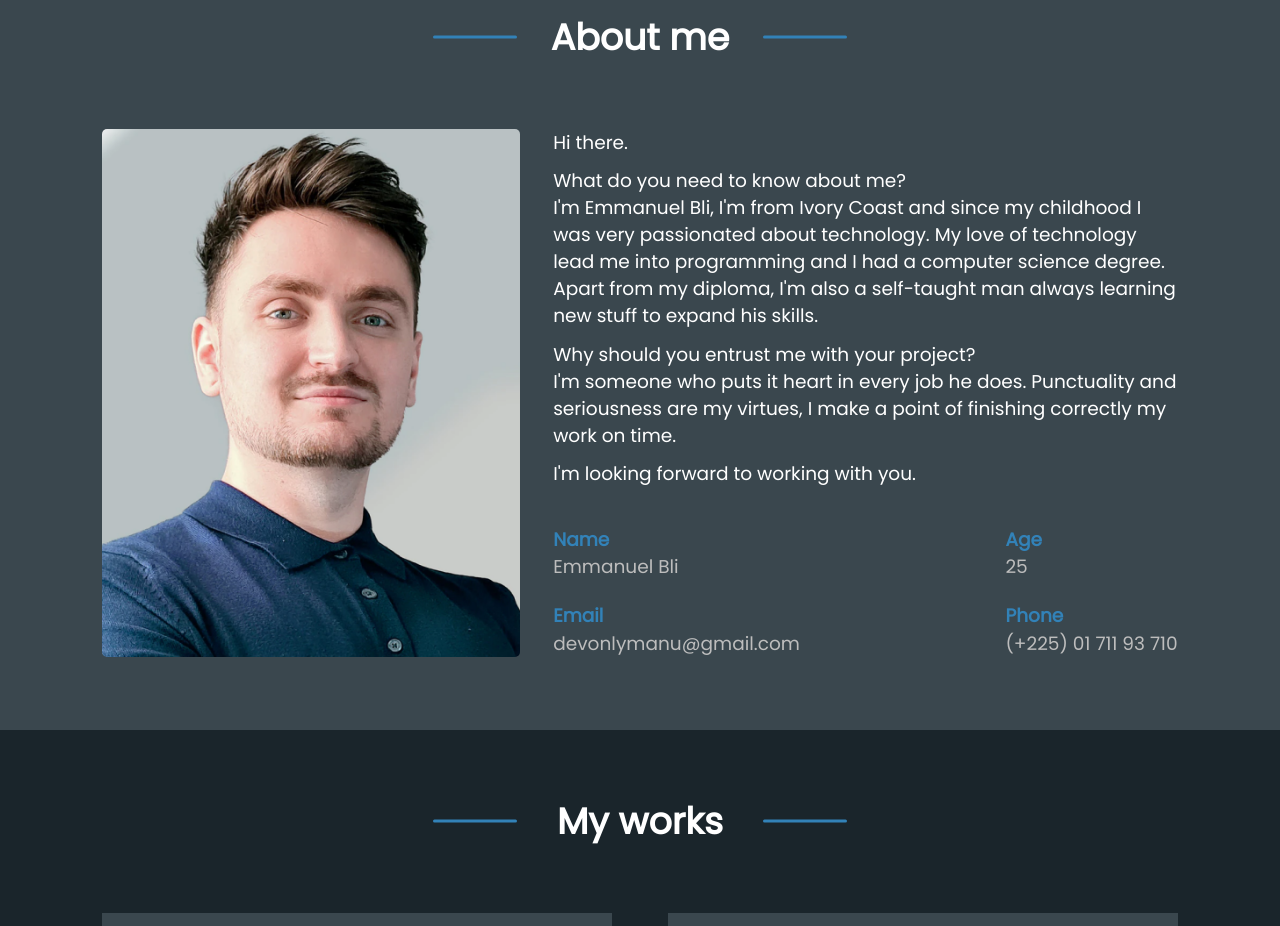
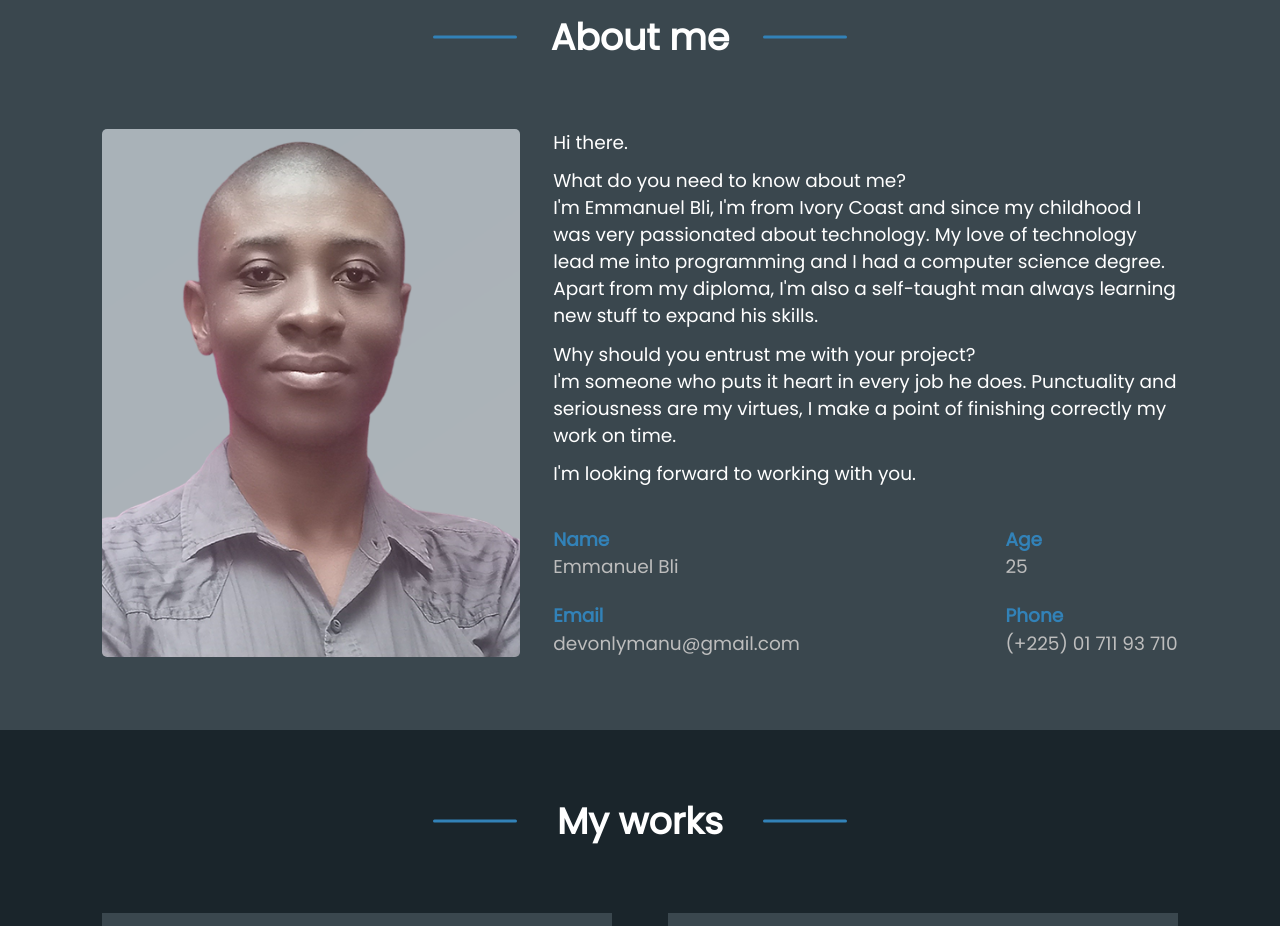
Before and after one commit to OnlyManu/onlymanu-portofolio, a Next.js app: page / in a window 1280 px wide. Shown: the part 1520-2446 px from the top of the page. Built offline with nearby package versions, Linux system fonts and the light colour scheme.

Commit message:
ajout et modification photo de profil

```diff
--- a/components/layouts/personalInfos/personalInfos.js
+++ b/components/layouts/personalInfos/personalInfos.js
@@ -15,7 +15,7 @@ export default function PersonalInfos() {
     return (
         <div className={styles.aboutMe}>
             <div className={styles.picture} data-aos="fade-right">
-                <Image src='/images/photo1.png' className={styles.profilePicture} height={602} width={476} alt='Onlymanu profile picture' />
+                <Image src='/images/profile.png' className={styles.profilePicture} height={602} width={476} alt='Onlymanu profile picture' />
             </div>
             <div className={styles.infos} data-aos="fade-left">
                 <Info name="Name" content="Emmanuel Bli" />
```
Also changed, not shown: public/images/photo1.png (deleted), public/images/profile.png (added).
